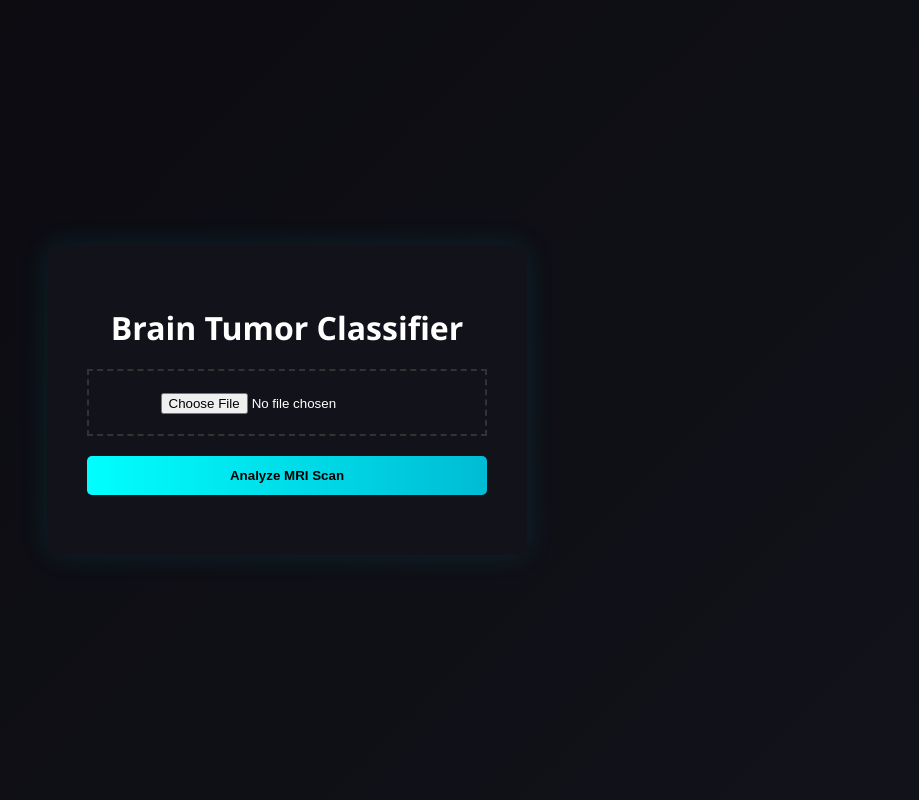
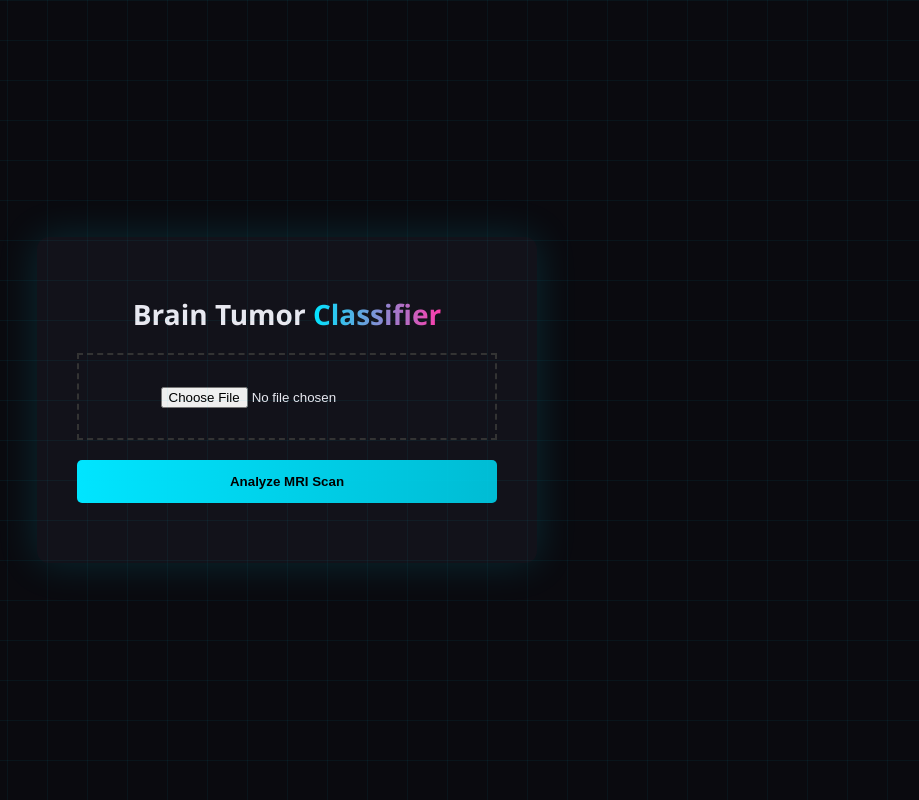
Before and after one commit to Muskan-a11/ML_Deep_Learning, a Flask app: page / in a window 1280 px wide. Shown: the whole page, without its empty margins (353-1272 px from the left). Run offline with Flask 3, Linux system fonts and the light colour scheme.

Commit message:
Premium UI upgrade

```diff
--- a/templates/index.html
+++ b/templates/index.html
@@ -6,72 +6,106 @@
 <title>Brain Tumor Classifier</title>
 
 <style>
+:root {
+  --bg: #0a0a0f;
+  --card: #12121a;
+  --accent: #00e5ff;
+  --accent2: #ff3cac;
+  --text: #e8e8f0;
+  --muted: #666;
+}
+
 body {
   margin: 0;
   font-family: 'Segoe UI', sans-serif;
-  background: linear-gradient(135deg, #0a0a0f, #12121a);
-  color: #fff;
+  background: var(--bg);
+  color: var(--text);
   display: flex;
   justify-content: center;
   align-items: center;
   height: 100vh;
 }
 
+/* Neon background */
+body::before {
+  content: "";
+  position: fixed;
+  inset: 0;
+  background:
+    linear-gradient(rgba(0,229,255,0.05) 1px, transparent 1px),
+    linear-gradient(90deg, rgba(0,229,255,0.05) 1px, transparent 1px);
+  background-size: 40px 40px;
+}
+
 .container {
-  background: #12121a;
+  background: var(--card);
   padding: 40px;
-  border-radius: 10px;
-  width: 400px;
+  border-radius: 12px;
+  width: 420px;
   text-align: center;
-  box-shadow: 0 0 30px rgba(0, 229, 255, 0.1);
+  box-shadow: 0 0 40px rgba(0,229,255,0.15);
 }
 
 h1 {
+  font-size: 28px;
   margin-bottom: 20px;
 }
 
+h1 span {
+  background: linear-gradient(90deg, var(--accent), var(--accent2));
+  -webkit-background-clip: text;
+  -webkit-text-fill-color: transparent;
+}
+
+/* Upload box */
 .upload-box {
   border: 2px dashed #333;
-  padding: 20px;
-  margin-bottom: 20px;
+  padding: 30px;
   cursor: pointer;
+  transition: 0.3s;
 }
 
 .upload-box:hover {
-  border-color: cyan;
+  border-color: var(--accent);
+  background: rgba(0,229,255,0.05);
 }
 
+/* Button */
 button {
-  background: linear-gradient(90deg, cyan, #00bcd4);
+  margin-top: 20px;
+  width: 100%;
+  padding: 14px;
   border: none;
-  padding: 12px;
-  width: 100%;
+  font-weight: bold;
+  background: linear-gradient(90deg, var(--accent), #00bcd4);
   color: black;
-  font-weight: bold;
   cursor: pointer;
   border-radius: 5px;
 }
 
 button:hover {
-  opacity: 0.9;
+  box-shadow: 0 0 15px rgba(0,229,255,0.5);
 }
 
+/* Results */
 .result {
   margin-top: 20px;
-  font-size: 18px;
+  font-size: 20px;
 }
 
+/* Bars */
 .bar {
-  height: 10px;
   background: #333;
+  height: 8px;
+  border-radius: 5px;
   margin-top: 5px;
-  border-radius: 5px;
   overflow: hidden;
 }
 
 .fill {
   height: 100%;
-  background: cyan;
+  background: linear-gradient(90deg, var(--accent), var(--accent2));
+  transition: width 1s ease;
 }
 </style>
 </head>
@@ -79,7 +113,7 @@ button:hover {
 <body>
 
 <div class="container">
-  <h1>Brain Tumor Classifier</h1>
+  <h1>Brain Tumor <span>Classifier</span></h1>
 
   <div class="upload-box">
     <input type="file" id="fileInput" accept="image/*">
@@ -114,7 +148,6 @@ async function predict() {
     document.getElementById("result").innerHTML =
       `<b>${data.prediction}</b><br>Confidence: ${data.confidence}%`;
 
-    // Probability bars
     let barsHTML = "";
     for (let key in data.all_probabilities) {
       let val = data.all_probabilities[key];
```
